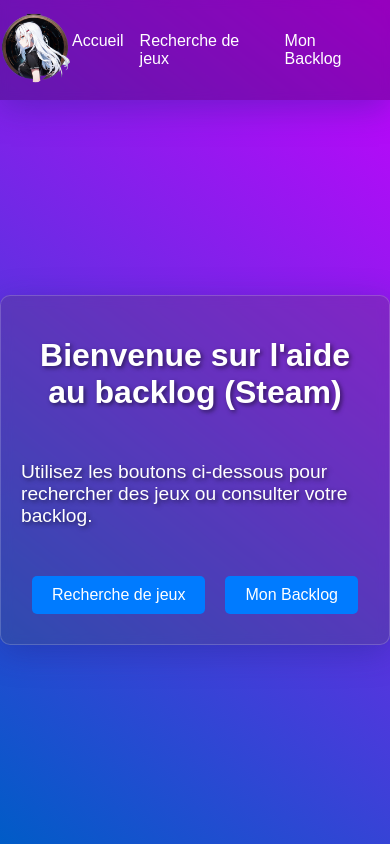
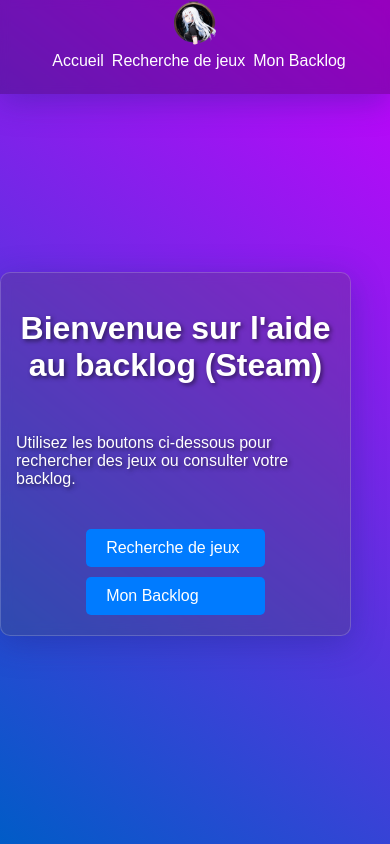
Before and after one commit to Dimi-Sama/MSP1_ExpNet, a React (Create React App) app in the folder N49qJmzi/: page / in a window 390 px wide. Built offline with nearby package versions, Linux system fonts and the light colour scheme.

Commit message:
info dl + css + prev

```diff
--- a/N49qJmzi/src/components/GameDetails.css
+++ b/N49qJmzi/src/components/GameDetails.css
@@ -2,8 +2,9 @@
   display: flex;
   flex-direction: column;
   align-items: center;
-  max-width: 1200px;
+  width: 60%;
   margin: 0 auto;
+  margin-top: 6em;
   padding: 20px;
   background: rgba( 47, 47, 47, 0.25 );
   box-shadow: 0 8px 32px 0 rgba( 31, 38, 135, 0.37 );
@@ -195,3 +196,38 @@
   z-index: 1000;
   box-shadow: 0 0 10px rgba(0, 0, 0, 0.1);
 }
+
+@media (max-width: 768px) {
+  .game-details-container {
+    width: 90%;
+    margin-top: 4em;
+    padding: 15px;
+  }
+
+  .game-content {
+    flex-direction: column;
+  }
+
+  .media-gallery, .game-info {
+    max-width: 100%;
+  }
+
+  .game-cover {
+    width: 100%;
+    margin-left: 0;
+  }
+
+  .thumbnails {
+    justify-content: center;
+  }
+
+  .thumbnail {
+    width: 80px;
+    height: 45px;
+  }
+
+  .speed-test-button, .add-to-backlog-button, .steam-link-button {
+    width: 100%;
+    margin-top: 10px;
+  }
+}
--- a/N49qJmzi/src/components/GameDetails.js
+++ b/N49qJmzi/src/components/GameDetails.js
@@ -220,7 +220,7 @@
           {estimatedDownloadTime && (
             <p><strong>Temps de téléchargement estimé:</strong> {formatDownloadTime(estimatedDownloadTime)}</p>
           )}
-          <br />
+          <p style={{ backgroundColor: 'rgba(255, 255, 255, 0.5)', color: 'black', padding: '5px', borderRadius: '5px' }}><strong>Note:</strong> La vitesse de téléchargement estimée peut varier en fonction des serveurs et de leur distance géographique.</p>
           <button onClick={addToBacklog} className="add-to-backlog-button">
             Ajouter au backlog
           </button>
--- a/N49qJmzi/src/components/Home.css
+++ b/N49qJmzi/src/components/Home.css
@@ -40,3 +40,26 @@
     background-color: #8900b3;
     transform: scale(1.05);
   }
+
+  @media (max-width: 768px) {
+    .home-container {
+      width: 90%;
+      margin-top: 4em;
+      padding: 15px;
+    }
+
+    .home-description {
+      font-size: 1em;
+    }
+
+    .home-buttons {
+      display: flex;
+      flex-direction: column;
+      align-items: center;
+    }
+
+    .home-button {
+      width: 80%;
+      margin: 5px 0;
+    }
+  }
--- a/N49qJmzi/src/styles.css
+++ b/N49qJmzi/src/styles.css
@@ -299,3 +299,87 @@
 .remove-from-backlog-button:hover {
   background-color: #c0392b;
 }
+
+@media (max-width: 768px) {
+  .container {
+    width: 90%;
+    margin-top: 4em;
+    padding: 15px;
+  }
+
+  .search-input {
+    font-size: 14px;
+  }
+
+  .game-item {
+    width: 100%;
+    flex-direction: column;
+    text-align: center;
+  }
+
+  .game-image {
+    width: 80%;
+    margin-right: 0;
+    margin-bottom: 10px;
+  }
+
+  .navbar {
+    flex-direction: column;
+    padding: 0.5rem;
+  }
+
+  .navbar-logo .logo {
+    height: 30px;
+    scale: 1.5;
+  }
+
+  .navbar-links {
+    margin-top: 10px;
+  }
+
+  .navbar-links li {
+    margin-left: 0.5rem;
+  }
+
+  .backlog-item {
+    flex-direction: column;
+    align-items: center;
+    text-align: center;
+    padding: 1rem;
+  }
+
+  .backlog-cover {
+    width: 80%;
+    height: auto;
+    margin-right: 0;
+    margin-bottom: 10px;
+  }
+
+  .backlog-name {
+    max-width: 100%;
+    margin-bottom: 10px;
+    font-size: 1.1em;
+  }
+
+  .backlog-buttons {
+    display: flex;
+    flex-direction: column;
+    width: 100%;
+    gap: 10px;
+  }
+
+  .backlog-link,
+  .remove-from-backlog-button {
+    width: 100%;
+    padding: 10px;
+    font-size: 1em;
+    text-align: center;
+  }
+
+  .clear-backlog-button {
+    width: 100%;
+    margin-top: 15px;
+    padding: 12px;
+    font-size: 1em;
+  }
+}
```
Also changed, not shown: 1 other file (tests, documents, lock files or other folders).
